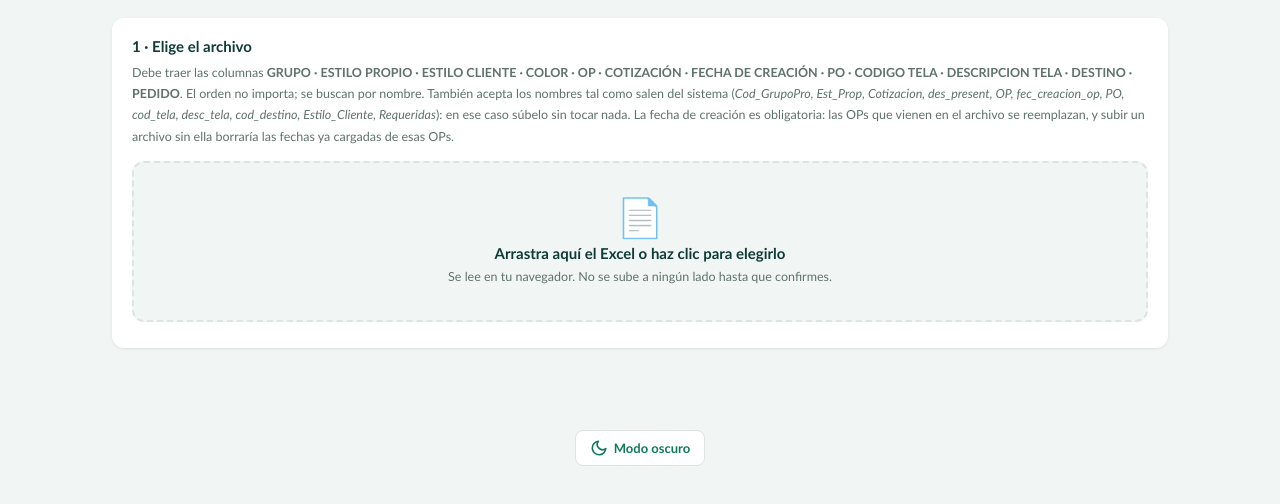
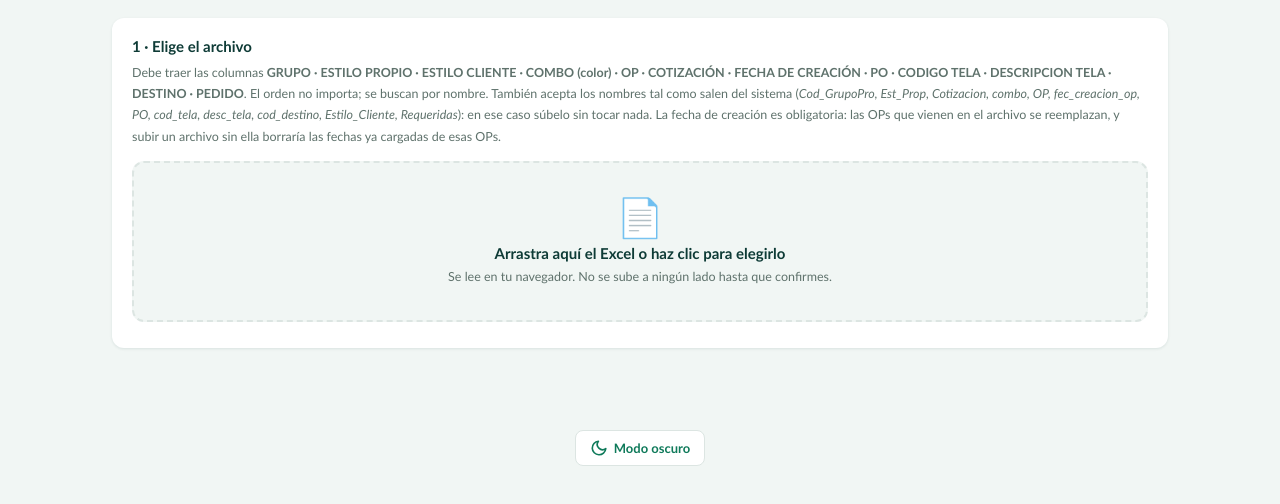
Before and after one commit to iaanalistalives-ux/lives-registro-auditorias, a plain HTML site: page ops.html in a window 1280 px wide. Drawn offline with Linux system fonts and the light colour scheme.

Commit message:
Carga de OPs: el color sale de la columna combo (ya no des_present)
Co-Authored-By: Claude Sonnet 5.5 <noreply@anthropic.com>

```diff
--- a/ops.html
+++ b/ops.html
@@ -708,9 +708,9 @@ html.lsPoOn body>*:not(#lsPo){visibility:hidden!important}
   <div class="card">
     <h2>1 · Elige el archivo</h2>
     <div class="sub">Debe traer las columnas <b>GRUPO · ESTILO PROPIO · ESTILO CLIENTE ·
-      COLOR · OP · COTIZACIÓN · FECHA DE CREACIÓN · PO · CODIGO TELA · DESCRIPCION TELA · DESTINO · PEDIDO</b>. El orden no importa; se buscan
+      COMBO (color) · OP · COTIZACIÓN · FECHA DE CREACIÓN · PO · CODIGO TELA · DESCRIPCION TELA · DESTINO · PEDIDO</b>. El orden no importa; se buscan
       por nombre. Tambi&eacute;n acepta los nombres tal como salen del sistema
-      (<i>Cod_GrupoPro, Est_Prop, Cotizacion, des_present, OP, fec_creacion_op, PO, cod_tela, desc_tela, cod_destino,
+      (<i>Cod_GrupoPro, Est_Prop, Cotizacion, combo, OP, fec_creacion_op, PO, cod_tela, desc_tela, cod_destino,
       Estilo_Cliente, Requeridas</i>): en ese caso s&uacute;belo sin tocar nada.
       La fecha de creaci&oacute;n es obligatoria: las OPs que vienen en el archivo se reemplazan, y subir un archivo sin ella borrar&iacute;a las fechas ya cargadas de esas OPs.</div>
 
@@ -775,14 +775,16 @@ function norm(s){
     .replace(/[^A-Z0-9]/g,'');
 }
 /* Alias reales del export del sistema (hoja V5: Cod_GrupoPro, Est_Prop,
-   des_present, cod_tela, desc_tela, cod_destino, Estilo_Cliente, Requeridas).
+   combo, cod_tela, desc_tela, cod_destino, Estilo_Cliente, Requeridas).
    Así el archivo se sube tal como sale del sistema, sin renombrar cabeceras
    a mano. El primer nombre de cada lista es el que se muestra si falta. */
 var COLS = {
   op:['OP','NUMOP','NROOP','CODOP','ORDENDEPRODUCCION','ORDENPRODUCCION'],
   grupo:['GRUPO','CODGRUPOPRO','CODGRUPOPROD','CODGRUPO','GRUPOPRO','GRUPOPROD'],
   estilo:['ESTILOPROPIO','ESTPROP','ESTILOPROP','ESTPROPIO','ESTILO'],
-  color:['COLOR','DESPRESENT','DESPRESENTACION','PRESENTACION','DESCOLOR','COLORES'],
+  /* 04/11/2026: el color de la OP es la columna COMBO (colores reales y actuales).
+     Ya no se acepta des_present / PRESENTACION: un archivo sin COMBO se rechaza. */
+  color:['COMBO','COLORCOMBO','COLOR'],
   po:['PO','NUMPO','NROPO','CODPO'],
   codTela:['CODIGOTELA','CODTELA','CODIGODETELA','CODMATERIAL'],
   descTela:['DESCRIPCIONTELA','DESCTELA','DESCRIPCIONDETELA','DESTELA','TELA'],
```
Also changed, not shown: 1 other file.
